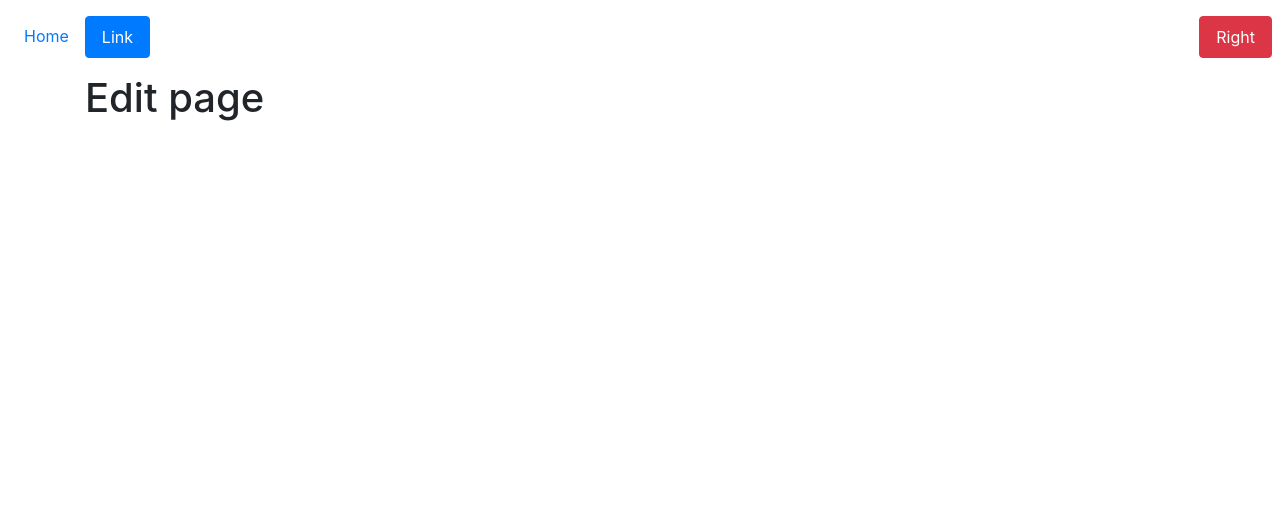
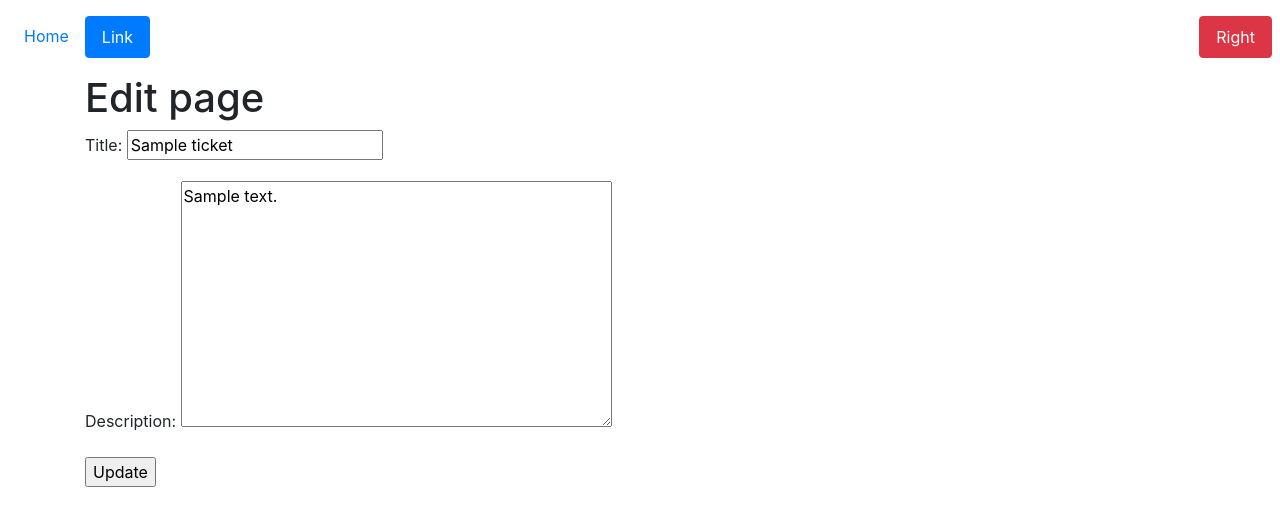
Before and after one commit to luisfff29/bugtracker, a Django app: page /edit/1/ in a window 1280 px wide. Shown: the top 526 px of the page. Run offline with Django 3.2, Linux system fonts and the light colour scheme; tables that the repository leaves empty hold one stand-in row (values such as "Sample post"); some libraries are stand-ins or nearby versions.

Commit message:
update ticket and fix profile tickets view

```diff
--- a/bug_ticket/urls.py
+++ b/bug_ticket/urls.py
@@ -7,7 +7,7 @@ urlpatterns = [
     path('ticket/submit/', views.create_ticket),
     path('ticket/invalid/', views.invalid_ticket),
     path('user/<str:name>/', views.user_profile, name='profile'),
-    path('edit/<int:id>/', views.edit),
+    path('edit/<int:id>/', views.edit, name='edit'),
     path('login/', views.login_view),
     path('signup/', views.signup_view),
 ]
--- a/bug_ticket/views.py
+++ b/bug_ticket/views.py
@@ -19,16 +19,19 @@ def main(request):
 
 
 def user_profile(request, name):
-    new = Ticket.objects.filter(
+    filed = Ticket.objects.filter(
         status='New', user_filed=Author.objects.get(username=name))
-    inprogress = Ticket.objects.filter(
-        status='In Progress', user_filed=Author.objects.get(username=name))
-    done = Ticket.objects.filter(
-        status='Done', user_filed=Author.objects.get(username=name))
+    assigned = Ticket.objects.filter(
+        status='In Progress',
+        user_assigned=Author.objects.get(username=name))
+    completed = Ticket.objects.filter(
+        status='Done',
+        user_filed=Author.objects.get(username=name)) | Ticket.objects.filter(
+            status='In Progress', user_assigned=Author.objects.get(username=name))
     data = {
-        'new': new,
-        'inprogress': inprogress,
-        'done': done
+        'filed': filed,
+        'assigned': assigned,
+        'completed': completed
     }
     return render(request, 'profile.html', context=data)
 
@@ -57,7 +60,23 @@ def details(request, id):
 
 
 def edit(request, id):
-    return render(request, 'edit.html')
+    ticket = Ticket.objects.get(id=id)
+
+    if request.method == 'POST':
+        form = CreateTicket(request.POST)
+        if form.is_valid():
+            data = form.cleaned_data
+            ticket.title = data['title']
+            ticket.description = data['description']
+            ticket.save()
+        return HttpResponseRedirect(reverse('details', args=(id, )))
+
+    form = CreateTicket(initial={
+        'title': ticket.title,
+        'description': ticket.description,
+        'status': ticket.status
+    })
+    return render(request, 'edit.html', {'form': form})
 
 
 def login_view(request):
--- a/templates/details.html
+++ b/templates/details.html
@@ -11,7 +11,7 @@
           Actions
         </button>
         <div class="dropdown-menu" aria-labelledby="dropdownMenuButton">
-          <a class="dropdown-item" href="#">Edit</a>
+          <a class="dropdown-item" href="{% url 'edit' data.id %}">Edit</a>
           <a class="dropdown-item" href="#">Assign ticket to you</a>
           <div class="dropdown-divider"></div>
           <a class="dropdown-item" href="#">Mark ticket as invalid</a>
--- a/templates/edit.html
+++ b/templates/edit.html
@@ -2,4 +2,10 @@
 {% extends 'base.html' %}
 {% block body_block %}
 <h1>Edit page</h1>
+<form action="" method='post'>
+  {% csrf_token %}
+  {{ form.as_p }}
+  <input type="submit" value="Update">
+</form>
+
 {% endblock %}
--- a/templates/profile.html
+++ b/templates/profile.html
@@ -2,8 +2,8 @@
 {% extends 'base.html' %}
 {% block body_block %}
 <h1>User Profile</h1>
-{% include 'ticket_table.html' with header='My New Tickets' status=new %}
-{% include 'ticket_table.html' with header='My In Progress Tickets' status=inprogress %}
-{% include 'ticket_table.html' with header='My Done Tickets' status=done %}
+{% include 'ticket_table.html' with header='Field Tickets' status=new %}
+{% include 'ticket_table.html' with header='Assigned and In Progress Tickets' status=inprogress %}
+{% include 'ticket_table.html' with header='Completed Tickets' status=done %}
 
 {% endblock %}
```
